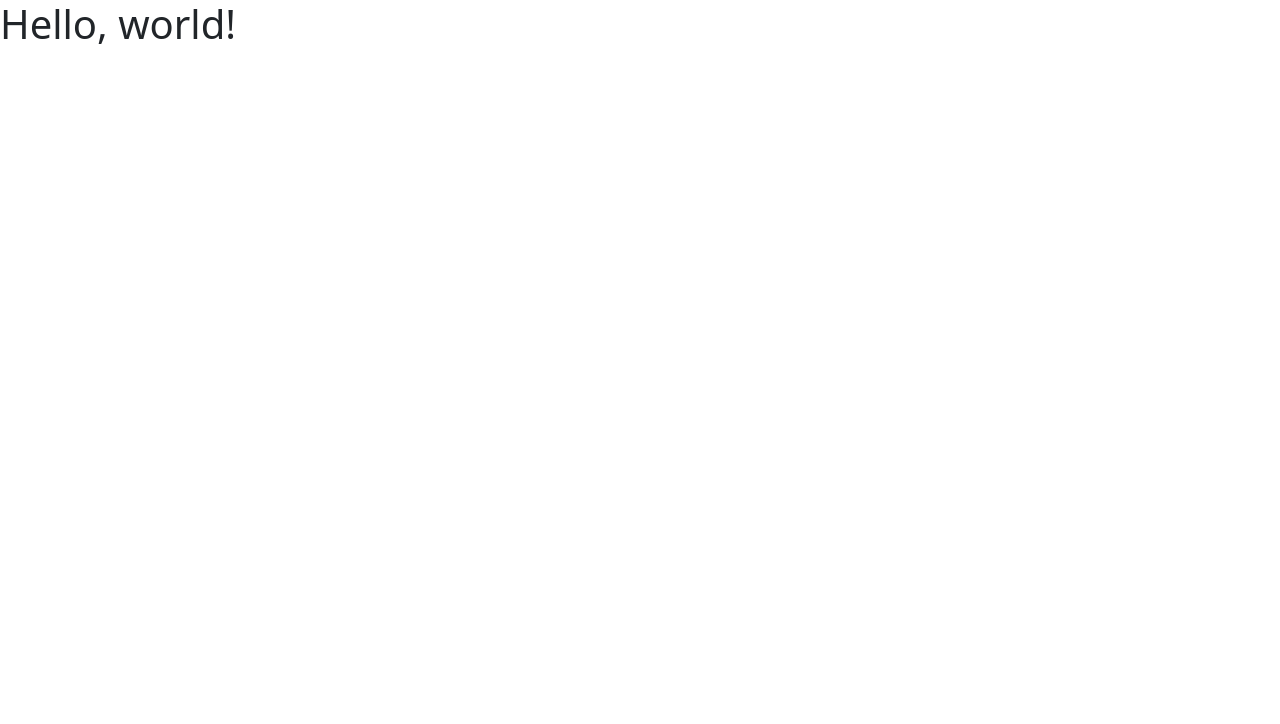
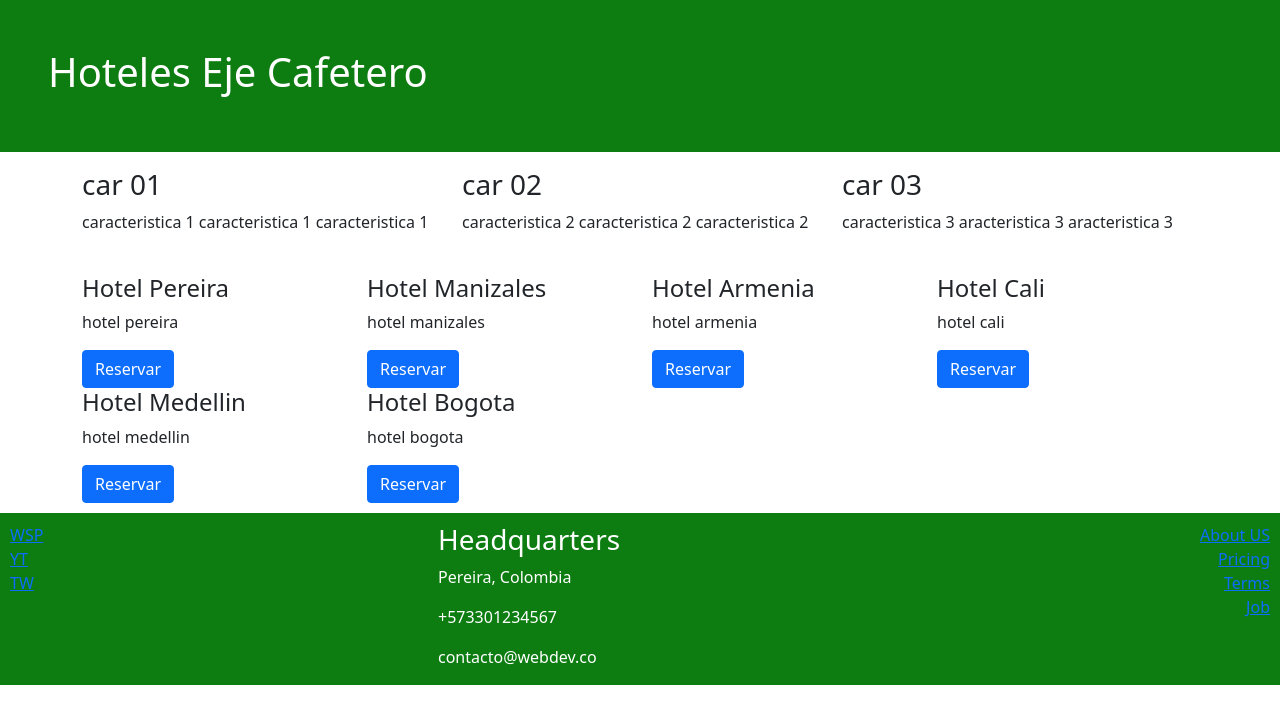
Before and after one commit to cgutierr3z/FullStackWebDev, a website: page index.html in a window 1280 px wide. Drawn offline with nearby package versions, Linux system fonts and the light colour scheme.

Commit message:
add project template, pt 1 to pt 5 solved

```diff
--- /dev/null
+++ b/css/main.css
@@ -0,0 +1,11 @@
+.jumbotron{
+  background-color: #0d7c11;
+  color: white;
+}
+
+footer{
+  padding: 10px 10px 0 10px;
+  background-color: #0d7c11;
+  margin: 10px 0 0 0;
+  color: white;
+}
--- a/index.html
+++ b/index.html
@@ -7,11 +7,106 @@
 
     <!-- Bootstrap CSS -->
     <link href="/node_modules/bootstrap/dist/css/bootstrap.min.css" rel="stylesheet">
+    <link href="/css/main.css" rel="stylesheet">
 
-    <title>Hello, world!</title>
+    <title>Guia Hoteles!</title>
   </head>
   <body>
-    <h1>Hello, world!</h1>
+    <div class="jumbotron p-5">
+      <h1> Hoteles Eje Cafetero </h1>
+    </div>
+
+    <div class="container">
+
+      <div class="row">
+        <div class="col-sm-4">
+          <p>
+            <h3>car 01</h3>
+            <p>caracteristica 1 caracteristica 1 caracteristica 1</p>
+          </p>
+        </div>
+
+        <div class="col-sm-4">
+          <p>
+            <h3>car 02</h3>
+            <p>caracteristica 2 caracteristica 2 caracteristica 2 </p>
+          </p>
+        </div>
+
+        <div class="col-sm-4">
+          <p>
+            <h3>car 03</h3>
+            <p>caracteristica 3 aracteristica 3 aracteristica 3 </p>
+          </p>
+        </div>
+      </div>
+
+      <br />
+
+      <div class="row">
+        <div class="col-sm-3">
+          <h4>Hotel Pereira</h4>
+          <p>hotel pereira</p>
+          <button class="btn btn-primary">Reservar</button>
+        </div>
+
+        <div class="col-sm-3">
+          <h4>Hotel Manizales</h4>
+          <p>hotel manizales</p>
+          <button class="btn btn-primary">Reservar</button>
+        </div>
+
+        <div class="col-sm-3">
+          <h4>Hotel Armenia</h4>
+          <p>hotel armenia</p>
+          <button class="btn btn-primary">Reservar</button>
+        </div>
+
+        <div class="col-sm-3">
+          <h4>Hotel Cali</h4>
+          <p>hotel cali</p>
+          <button class="btn btn-primary">Reservar</button>
+        </div>
+
+        <div class="col-sm-3">
+          <h4>Hotel Medellin</h4>
+          <p>hotel medellin</p>
+          <button class="btn btn-primary">Reservar</button>
+        </div>
+
+        <div class="col-sm-3">
+          <h4>Hotel Bogota</h4>
+          <p>hotel bogota</p>
+          <button class="btn btn-primary">Reservar</button>
+        </div>
+      </div>
+
+    </div>
+
+    <footer>
+      <div class="row">
+        <div class="col-sm-4 d-flex flex-column">
+          <a href="#">WSP</a>
+          <a href="#">YT</a>
+          <a href="#">TW</a>
+        </div>
+        <div class="col-sm-4">
+          <address>
+            <h3>Headquarters</h3>
+            <p>Pereira, Colombia</p>
+            <p>+573301234567</p>
+            <p>contacto@webdev.co</p>
+          </address>
+        </div>
+        <div class="col-sm-4 d-flex flex-column align-items-end">
+          <a href="#">About US</a>
+          <a href="#">Pricing</a>
+          <a href="#">Terms</a>
+          <a href="#">Job</a>
+        </div>
+      </div>
+    </footer>
+
 
     <!-- Optional JavaScript; choose one of the two! -->
 
```
